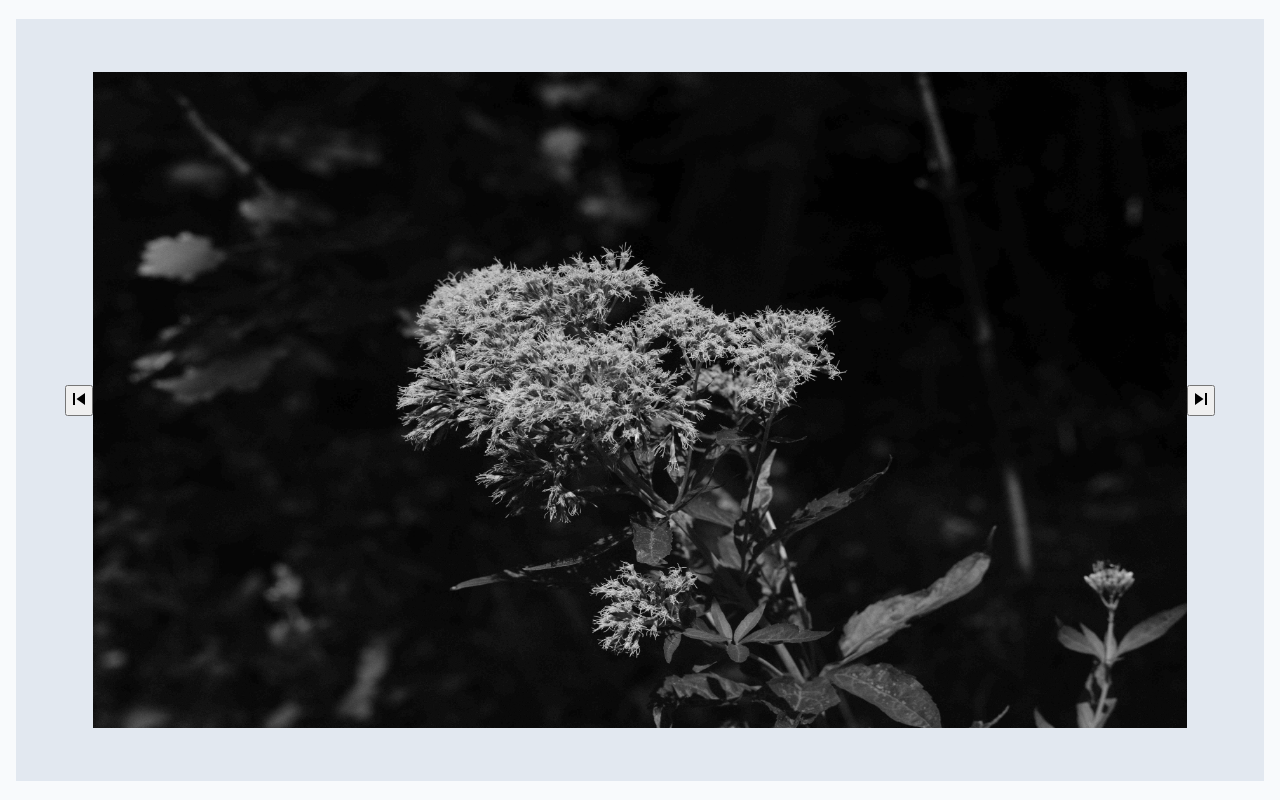
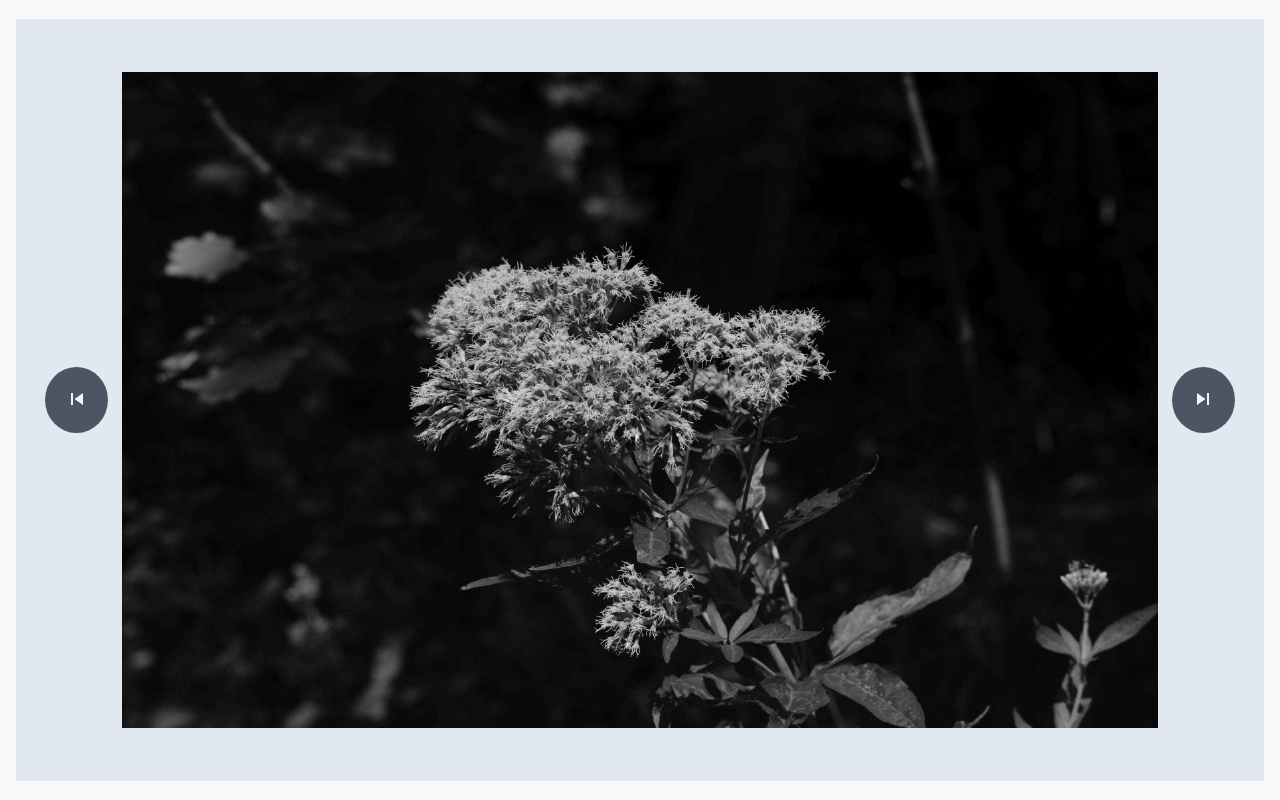
Before and after one commit to dak79/odin-image-slider, a website with bundled scripts: page index.html in a window 1280 px wide. Built offline with nearby package versions, Linux system fonts and the light colour scheme.

Commit message:
Add button style (style.css)

```diff
--- a/js/slider.js
+++ b/js/slider.js
@@ -72,7 +72,9 @@ const slideUi = (hook, images) => {
 }
 
 const btnUi = (id) => {
+
   const btn = document.createElement('button')
+
   btn.setAttribute('type', 'button')
   btn.id = `btn-${id}`
   btn.classList.add('btn')
--- a/styles/styles.css
+++ b/styles/styles.css
@@ -54,11 +54,27 @@ body,
   background-color: var(--slate-200);
 }
 
-.slides.active{
+.slides.active {
   display: flex;
 }
 
 .pictures {
   height: 90%;
- width: 90%;
+  width: 90%;
 }
+
+.btn {
+  width: 5em;
+  height: 5em;
+  margin: 0 1em 0 1em;
+  border-radius: 100%;
+
+  border: none;
+  color: var(--slate-50);
+  background-color: var(--slate-900);
+  opacity: 0.7
+}
+
+.btn:hover {
+  background-color: var(--slate-700);
+}
```
